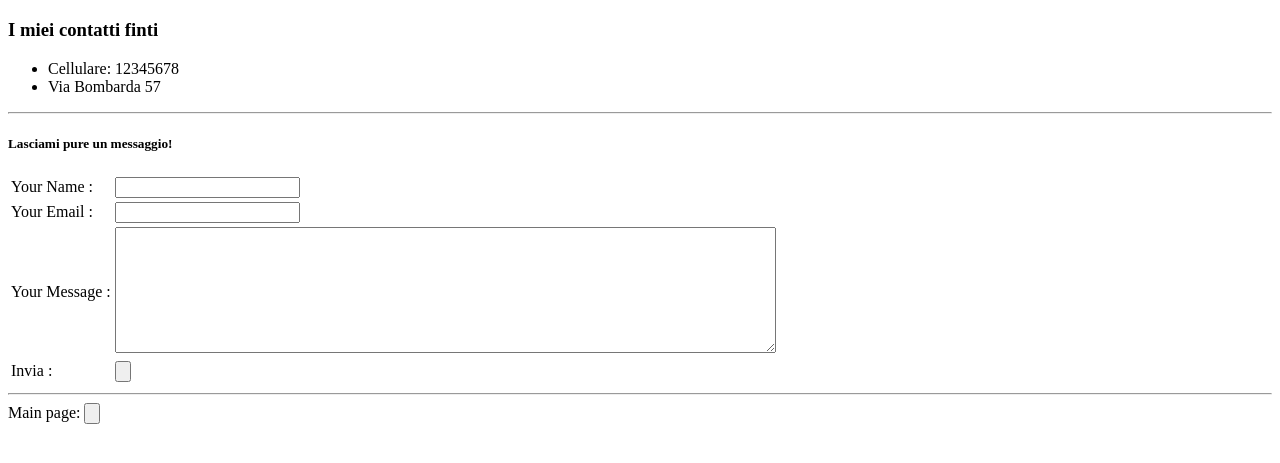
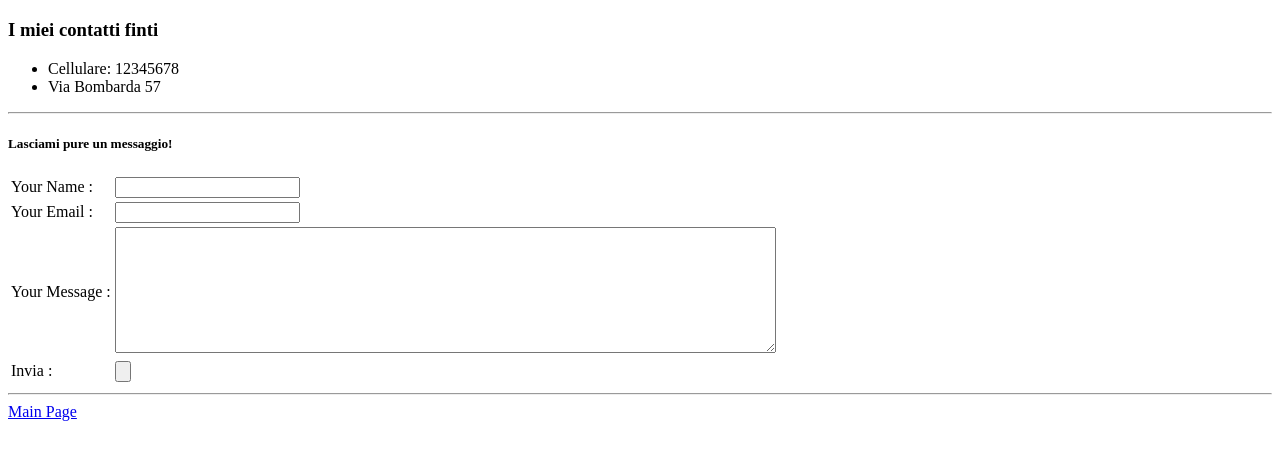
Before and after one commit to FrankyCalavera/cv, a plain HTML site: page contacts.html in a window 1280 px wide. Shown: the part 61-524 px from the top of the page. Drawn offline with Linux system fonts and the light colour scheme.

Commit message:
Update contacts.html

```diff
--- a/contacts.html
+++ b/contacts.html
@@ -69,9 +69,7 @@
   </form>
 
   <hr>
-  <form class="" action="https://frankycalavera.github.io/cv/" method="get">
-    <label>Main page: </label> <input type="submit" name="Torna indietro" value="">
-  </form>
+  <a href="https://frankycalavera.github.io/cv/" > Main Page </a>
 </body>
 
 </html>
```
